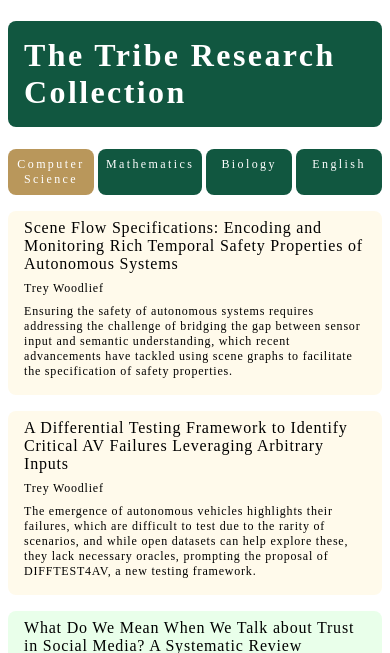
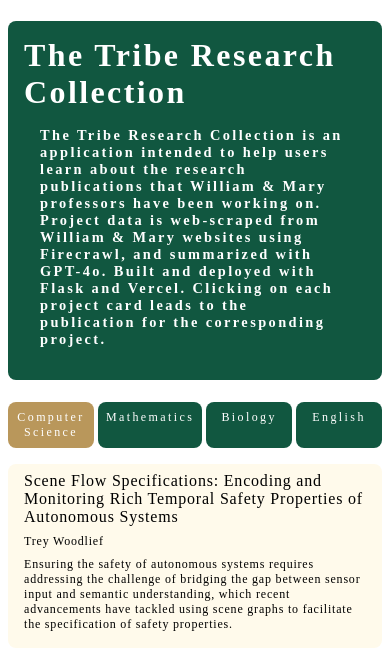
Before and after one commit to rrachelhuangg/TribeResearchCollection, a Flask app: page / in a window 390 px wide. Shown: the top 653 px of the page. Run offline with Flask 3, Linux system fonts and the light colour scheme; some web fonts are replaced.

Commit message:
Added a website description.

```diff
--- a/static/styles.css
+++ b/static/styles.css
@@ -14,10 +14,16 @@
     color: white;
     border-radius:0.5rem;
     display: flex;
+    flex-direction: column;
     justify-content: center;
     align-items: center;
     padding-top:1rem;
     padding-bottom:1rem;
+}
+
+.website-description{
+    font-size: 0.9rem;
+    margin:1rem;
 }
 
 a{
@@ -132,9 +138,15 @@
         color: white;
         border-radius:0.5rem;
         display: flex;
+        flex-direction: column;
         justify-content: center;
         align-items: center;
         padding:1rem;
+    }
+
+    .website-description{
+        font-size: 0.9rem;
+        margin:1rem;
     }
 
     a{
--- a/templates/homepage.html
+++ b/templates/homepage.html
@@ -7,7 +7,12 @@
 
 <body>
 
-<h1>The Tribe Research Collection</h1>
+<h1>
+    The Tribe Research Collection
+    <span class="website-description">
+        The Tribe Research Collection is an application intended to help users learn about the research publications that William & Mary professors have been working on. Project data is web-scraped from William & Mary websites using Firecrawl, and summarized with GPT-4o. Built and deployed with Flask and Vercel. Clicking on each project card leads to the publication for the corresponding project.
+    </span>
+</h1>
 <div class="department-buttons">
     <a href="{{url_for('cs')}}" class="{%if active_tab=='cs'%}active{%endif%}">Computer Science</a>
     <a href="{{url_for('math')}}" class="{%if active_tab=='math'%}active{%endif%}">Mathematics</a>
```
